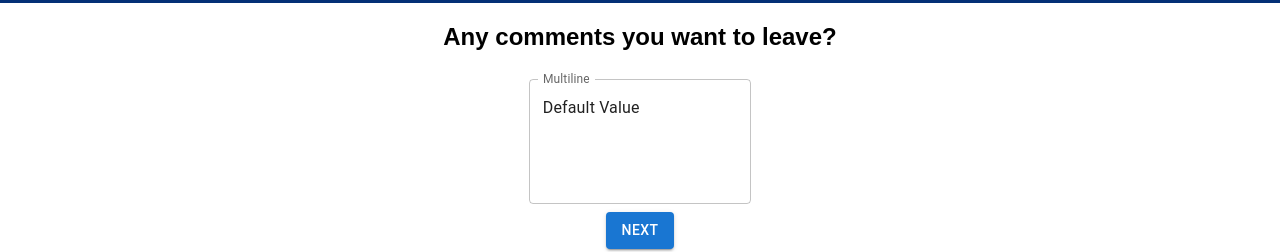
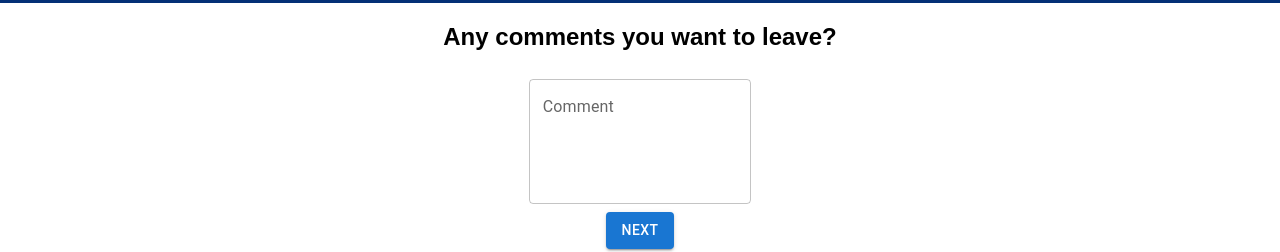
Before and after one commit to padavi804/weekend-redux-feedback-loop, a React (Vite) app: page /#/comments in a window 1280 px wide. Shown: the part 156-408 px from the top of the page. Built offline with nearby package versions, Linux system fonts and the light colour scheme.

Commit message:
added notes for future use

```diff
--- a/src/components/Comments/Comments.jsx
+++ b/src/components/Comments/Comments.jsx
@@ -38,10 +38,10 @@ function Comments() {
                 >
                     <TextField
                         id="outlined-multiline-static"
-                        label="Multiline"
+                        label="Comment"
                         multiline
                         rows={4}
-                        defaultValue="Default Value"
+                        defaultValue=""
                     />
                 </Box>
                 <Button variant="contained" color="primary" type="submit"
--- a/src/store.js
+++ b/src/store.js
@@ -14,7 +14,7 @@ const currentFeeling = (state = '', action) => {
 }
 
 
-
+// Use the store for organizing things from index.jsx
 
 
 
```
